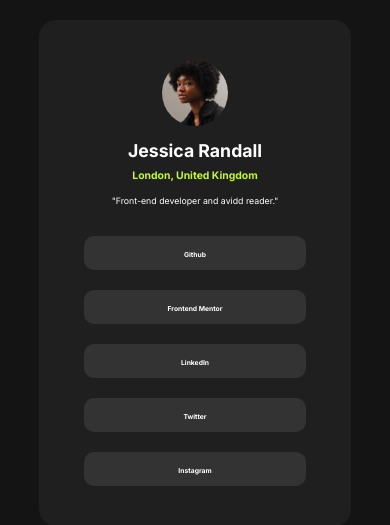
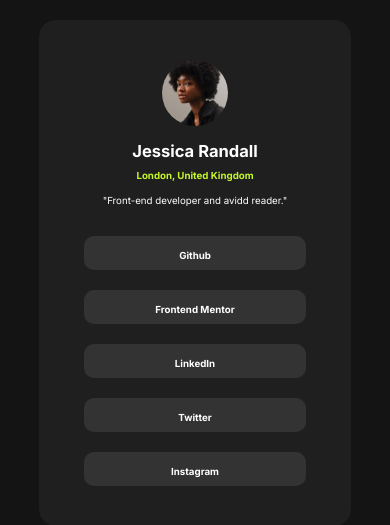
Before and after one commit to Gartank/social-links-profile, a React (Vite) app: page / in a window 390 px wide. Shown: the part 149-674 px from the top of the page. Built offline with nearby package versions, Linux system fonts and the light colour scheme.

Commit message:
fix(SocialCard.css): correct font-size units and adjust responsive scaling

```diff
--- a/src/components/SocialCard/SocialCard.css
+++ b/src/components/SocialCard/SocialCard.css
@@ -47,23 +47,23 @@
     &>.header-profile_photo {
         width: 30%;
         aspect-ratio: 1/1;
-        border-radius: 100rem;
+        border-radius: 100em;
     }
 }
 
 .header-profile_name {
-    font-size: 1.7rem;
+    font-size: 1.7em;
     font-weight: 700;
 }
 
 .header-profile_location {
-    font-size: 1rem;
+    font-size: 1em;
     font-weight: 700;
     color: var(--Green);
 }
 
 .header-profile_description {
-    font-size: 0.85rem;
+    font-size: 0.85em;
 }
 
 .card_links {
@@ -125,7 +125,7 @@
 
 @media ( width <= 480px) {
     * {
-        font-size: 0.92em;
+        font-size: 0.95em;
     }
 
     .social_links-card {
@@ -143,10 +143,10 @@
 
 @media (width <= 400px ){
     * {
-        font-size: 0.65rem;
+        font-size: 0.78rem;
     }
 
     .header-profile_description{
-        font-size: 1.3em;
+        font-size: 1em;
     }
 }
```
